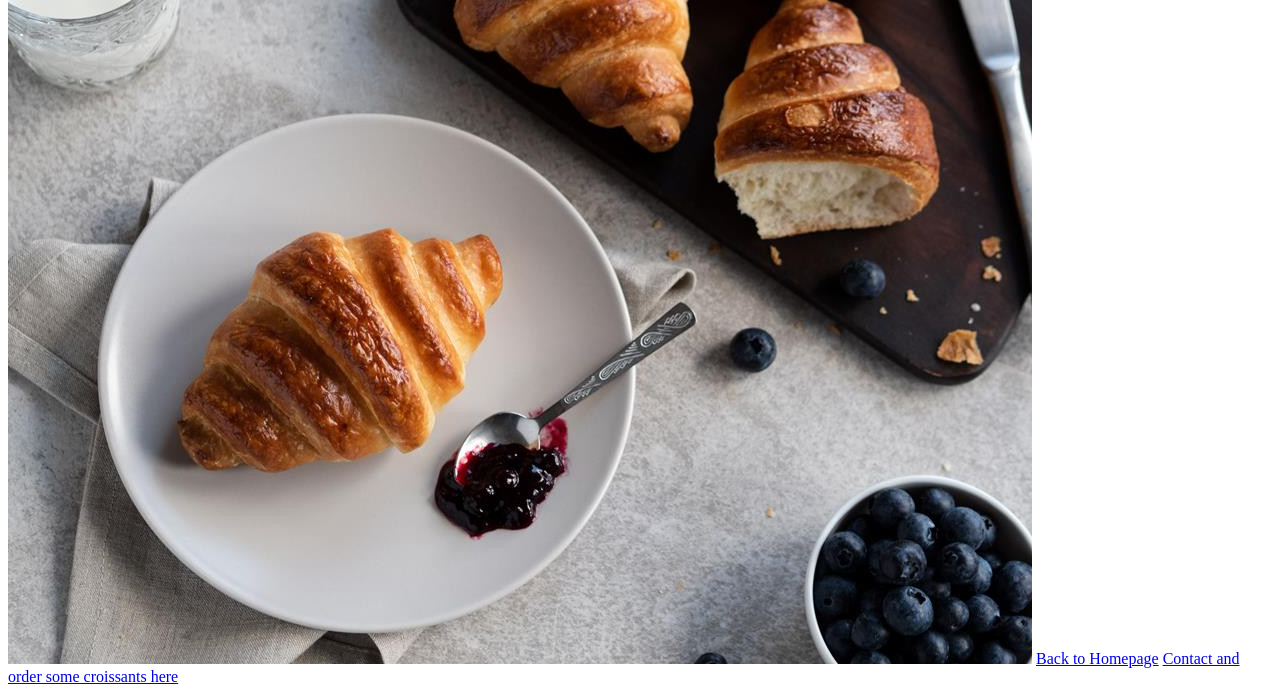
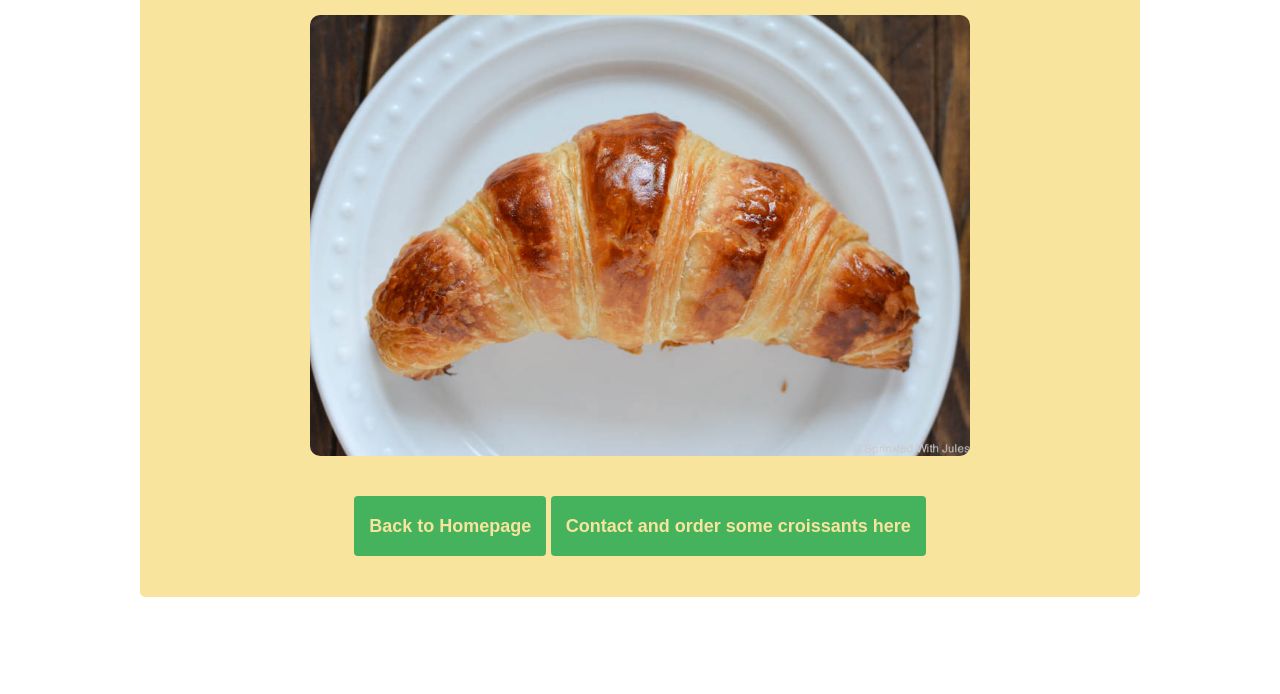
Before and after one commit to jane-ovcharenko/croissant-project, a plain HTML site: page photo.html in a window 1280 px wide. Shown: the part 112-806 px from the top of the page. Drawn offline with Linux system fonts and the light colour scheme.

Commit message:
added css

```diff
--- a/photo.html
+++ b/photo.html
@@ -5,10 +5,18 @@
     <meta http-equiv="X-UA-Compatible" content="IE=edge" />
     <meta name="viewport" content="width=device-width, initial-scale=1.0" />
     <title>Picture of the croissant</title>
+    <link rel="stylesheet" href="../src/style.css" />
   </head>
   <body>
-    <img src="/src/croissant.jpg" alt="croissant picture" />
-    <a href="/">Back to Homepage</a>
-    <a href="/contact.html">Contact and order some croissants here</a>
+    <div class="container">
+      <h1>A picture of a croissant</h1>
+      <img src="/images/croissant.jpg" alt="" class="croissant-photo" />
+      <footer>
+        <a href="/" class="link">Back to Homepage</a>
+        <a href="/contact.html" class="link"
+          >Contact and order some croissants here</a
+        >
+      </footer>
+    </div>
   </body>
 </html>
--- /dev/null
+++ b/src/style.css
@@ -0,0 +1,46 @@
+body {
+  text-align: center;
+  font-family: Arial, Helvetica, sans-serif;
+  margin: 30px auto 30px;
+  max-width: 1000px;
+}
+
+h1 {
+  margin-top: -30px;
+}
+ul {
+  list-style: square;
+  line-height: 2.5;
+}
+.croissant-photo {
+  max-width: 75%;
+  border-radius: 10px;
+  display: block;
+  margin: 30px auto 60px;
+}
+.email {
+  display: block;
+  font-size: 24px;
+  padding: 0px 15px 50px;
+}
+.link {
+  color: #f8e49c;
+  background-color: #45b35e;
+  font-size: large;
+  font-weight: 700;
+  padding: 20px 15px;
+  text-decoration: none;
+  border-radius: 4px;
+}
+
+.link:hover {
+  background-color: #f8e49c;
+  color: #45b35e;
+  border: 1px solid #45b35e;
+}
+.container {
+  max-width: 1200px;
+  padding: 60px;
+  background-color: #f8e49c;
+  border-radius: 5px;
+}
```
Also changed, not shown: contact.html (+10 -3 lines), index.html (+14 -7 lines), images/croissant.jpg (added), src/croissant.jpg (deleted).
